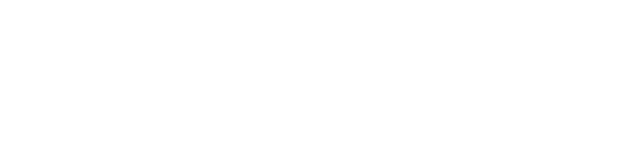
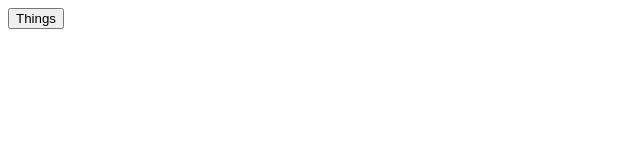
Before and after one commit to TheEmeraldEnd/TheEmeraldEnd.github.io, a plain HTML site: page index.html in a window 1280 px wide. Shown: the whole page, without its empty margins (0-640 px from the left). Drawn offline with Linux system fonts and the light colour scheme.

Commit message:
Update index.html
Add a test button

```diff
--- a/index.html
+++ b/index.html
@@ -6,6 +6,6 @@
     <title>The College Cookout CookBook</title>
 </head>
 <body>
-
+    <button>Things</button>
 </body>
 </html>
```
